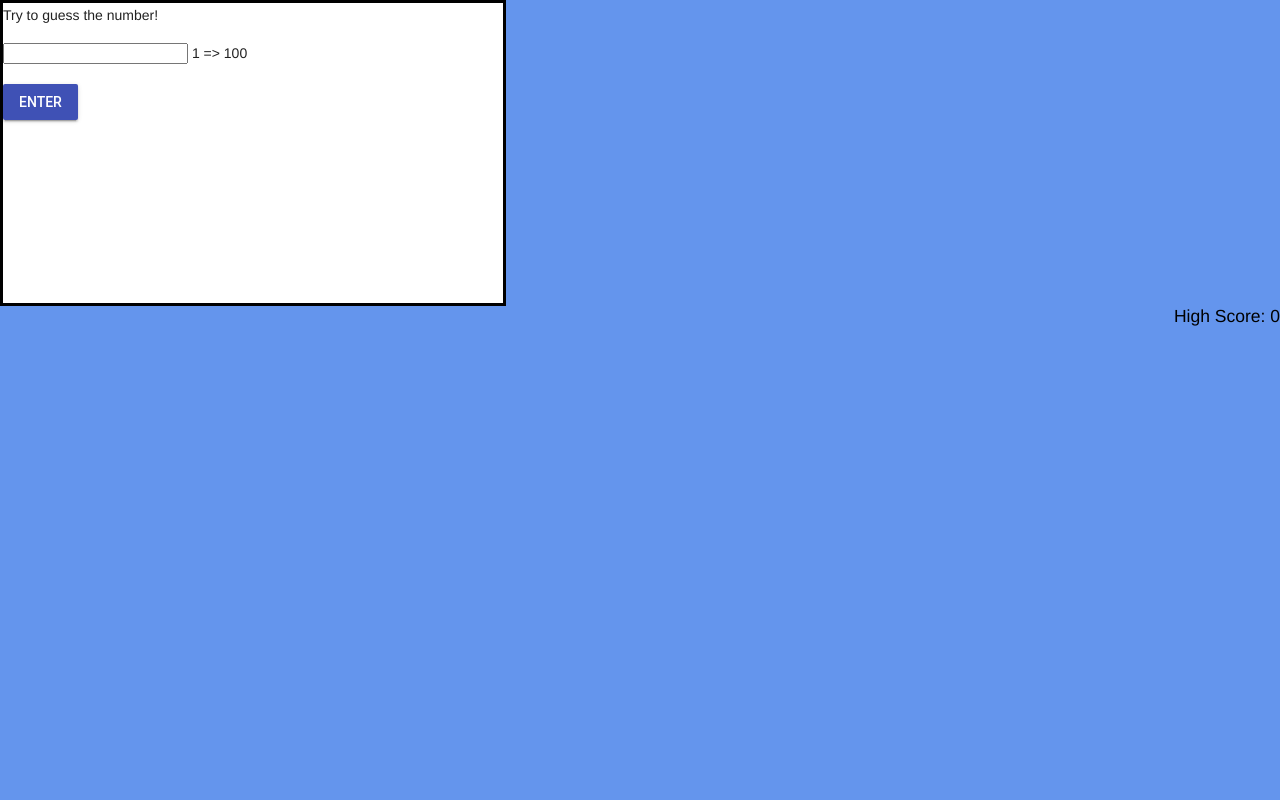
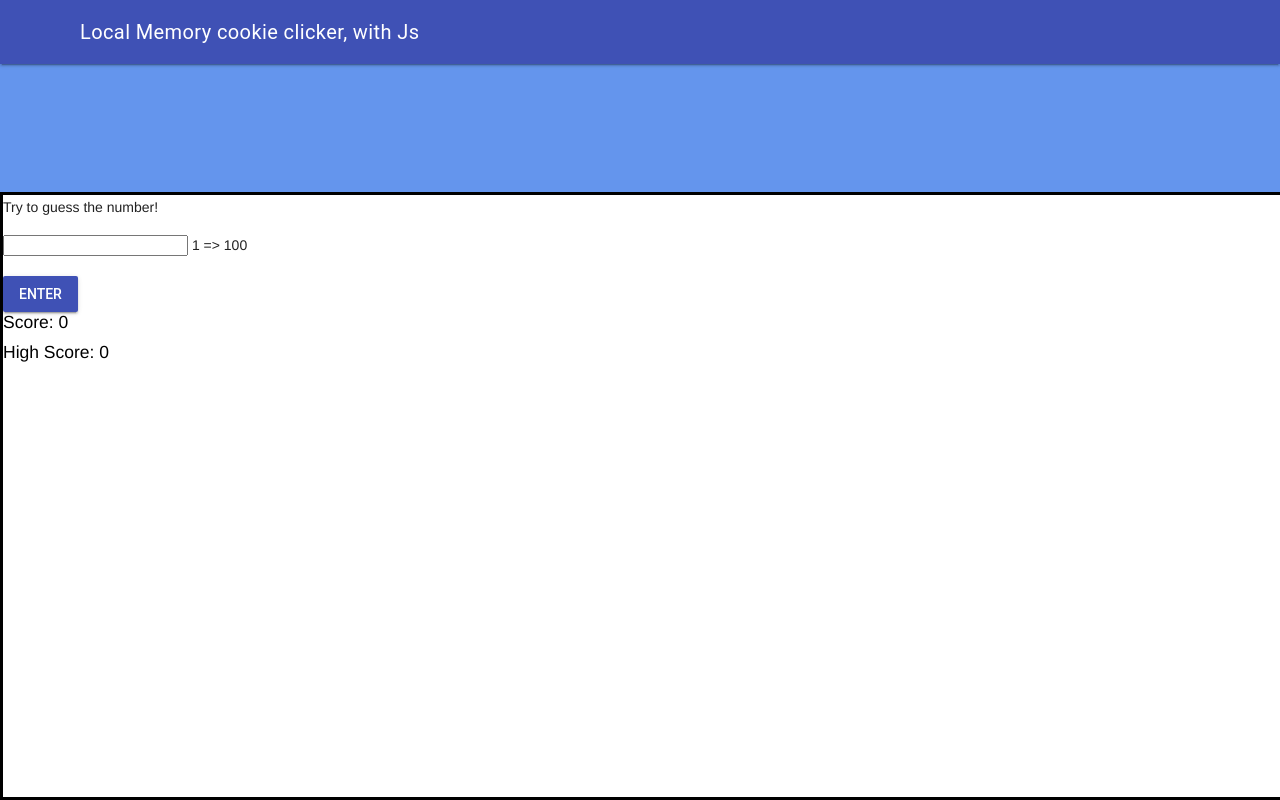
Before and after one commit to kai-nguyen-4/ICD2O-1-2023-Final-Project-Kai-Nguyen, a plain HTML site: page index.html in a window 1280 px wide. Drawn offline with nearby package versions, Linux system fonts and the light colour scheme.

Commit message:
fixed css

```diff
--- a/css/style.css
+++ b/css/style.css
@@ -29,14 +29,14 @@
     color: rgb(0 0 0);
     font-family: Helvetica, Arial, sans-serif;
     font-size: 1.25rem;
-    float: right;
+    width: 100px;
+    height: 30px;
   }
 
   .page-content-high-score {
     color: rgb(0 0 0);
     font-family: Helvetica, Arial, sans-serif;
     font-size: 1.25rem;
-    text-align: right;
   }
 
   .page-content-answer {
@@ -48,9 +48,12 @@
   .textbox {
     border-color: black;
     background-color: white;
-    width: 500px;
-    height: 300px;
+    width: 1700px;
+    height: 700px;
     border-style: solid;
+    display: block;
+    margin: auto;
+    margin-top: 10%;
   }
 
   body {
--- a/index.html
+++ b/index.html
@@ -20,6 +20,15 @@
   <body onload="updateScore()">
     <script defer src="https://code.getmdl.io/1.3.0/material.min.js"></script>
     <script src="./js/script.js"></script>
+    <div class="mdl-layout mdl-js-layout mdl-layout--fixed-header">
+      <header class="mdl-layout__header">
+        <div class="mdl-layout__header-row">
+          <!-- Title -->
+          <span class="mdl-layout-title">Local Memory cookie clicker, with Js</span>
+          <!-- Add spacer, to align navigation to the right -->
+          <div class="mdl-layout-spacer"></div>
+        </div>
+      </header>
     <div class="textbox">
     <p>Try to guess the number!</p>
       <div>
@@ -37,7 +46,6 @@
     <div class="page-content-answer">
       <div id="hint"></div>
     </div>
-  </div>
     <div class="page-content-current-score">
       <div id="currentScore"></div>
     </div>
@@ -47,5 +55,6 @@
     <div class="page-content-answer">
       <div id="answer"></div>
     </div>
+  </div>
   </body>
 </html>
--- a/js/script.js
+++ b/js/script.js
@@ -8,25 +8,31 @@
 /**
  * Check service worker.
  */
-if (navigator.serviceWorker) {
+/*if (navigator.serviceWorker) {
   navigator.serviceWorker.register("/ICS2O-Unit-6-04-kai-nguyen-4/sw.js", {
     scope: "/ICS2O-Unit-6-04-kai-nguyen-4/",
   })
-}
+}*/
 
 let score = 0
 let highScore = 0
 let hiddenNumber = Math.floor(Math.random() * 100) + 1
-let tries = 5
+let tries = 7
 
 function updateScore() {
   // save to local storage
+  console.log(highScore)
   if (localStorage.highScore) {
-    Number(localStorage.highScore) = highScore
+    highScore = Number(localStorage.highScore)
   } else {
     localStorage.highScore = highScore
   }
   document.getElementById("highScore").innerHTML = "High Score: " + highScore
+}
+
+window.onload = function() {
+  document.getElementById("highScore").innerHTML = "High Score: " + highScore
+  document.getElementById("currentScore").innerHTML = "Score: " + score
 }
 
 function buttonClicked() {
@@ -37,9 +43,12 @@ function buttonClicked() {
     if (userNumber == hiddenNumber) {
       score++
       document.getElementById("answer").innerHTML += "Question " + score + " correct!<br />"
-      tries = 5
+      tries = 7
       if (score > highScore) {
-        highScore == score
+        highScore = score
+        localStorage.highScore = highScore
+        console.log(score)
+        console.log(highScore)
       }
       hiddenNumber = Math.floor(Math.random() * 100) + 1
     } else if (userNumber > hiddenNumber) {
@@ -53,5 +62,7 @@ function buttonClicked() {
       document.getElementById("answer").innerHTML = "Game over! The number was: " + hiddenNumber + ". Your score is " + score
     }
     document.getElementById("tries").innerHTML = "Tries remaining: " + tries
+  } else {
+    document.getElementById("answer").innerHTML = "Error! Please enter a valid number from 1-100"
   }
 }
```
